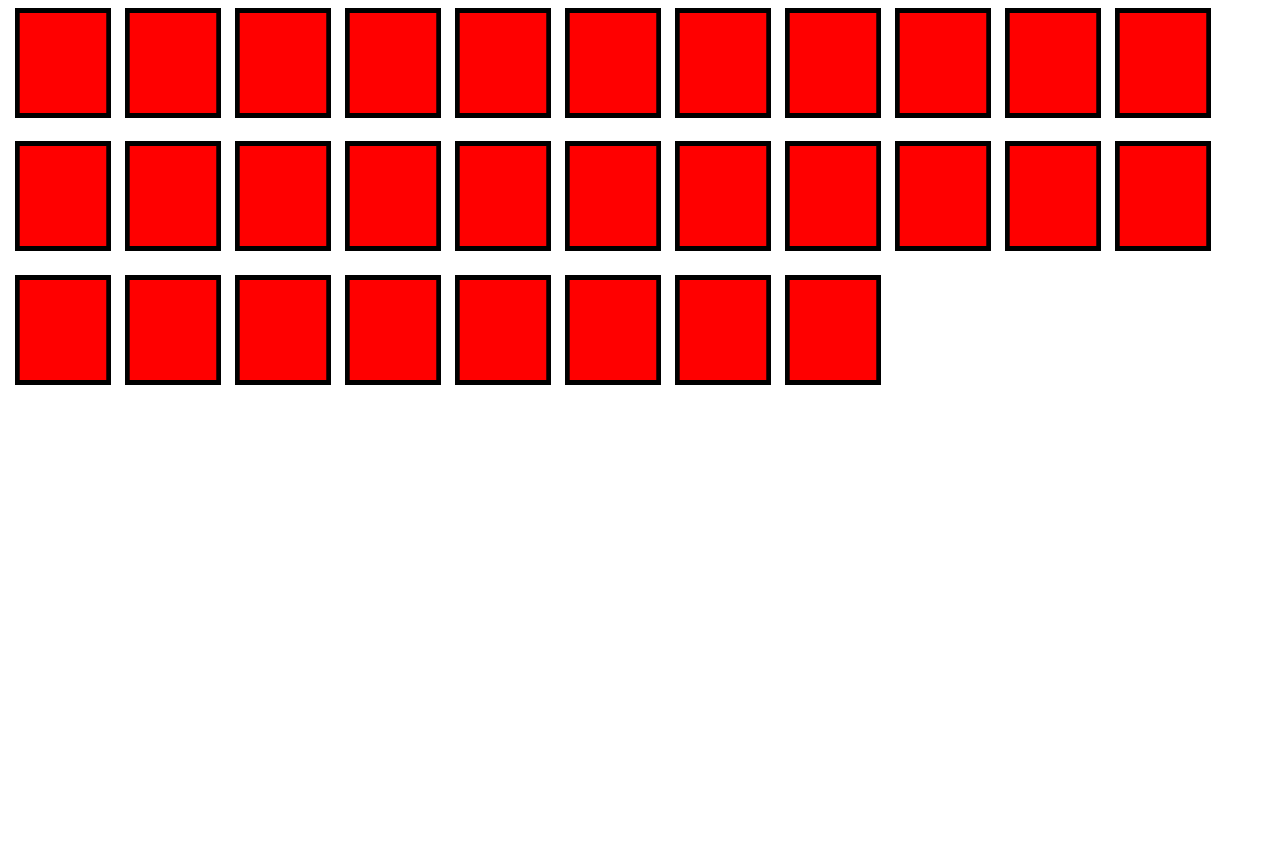
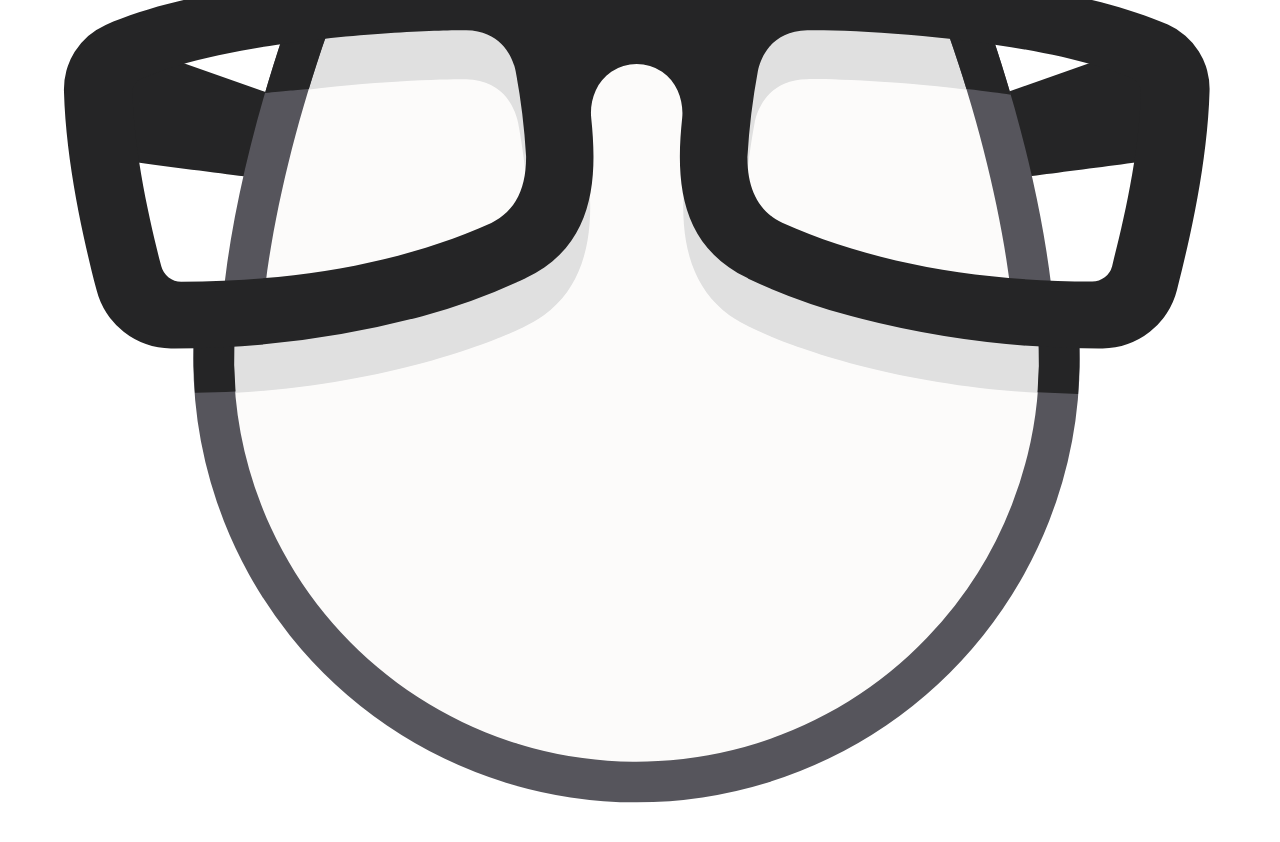
Before and after one commit to JoshHarris85/Greensock-Playground, a website built with Parcel: page index.html in a window 1280 px wide. Before the commit the page ends 800 px from the top, so only its background shows below. Built offline with nearby package versions, Linux system fonts and the light colour scheme.

Commit message:
Lesson 13

```diff
--- a/index.html
+++ b/index.html
@@ -8,6 +8,7 @@
   <link rel="stylesheet" href="./styles.css">
 </head>
 <body>
+  <img src="./eggo.svg" alt="" id="eggo">
   <script src="./index.js"></script>
 </body>
 </html>
--- a/index.js
+++ b/index.js
@@ -1,14 +1,10 @@
-import { TweenMax } from "gsap"
+import { TweenMax, Elastic } from "gsap"
 
-document.addEventListener("mousemove", event => {
-  TweenMax.set(document.body, { perspective: event.x });
-});
+const eggo = document.querySelector("#eggo");
 
-Array.from({ length: 30 })
-  .map(() => document.createElement("div"))
-  .forEach(box => {
-    box.setAttribute("class", "box");
-    document.body.appendChild(box);
-
-    TweenMax.set(box, { rotationY: "30" });
-  })
+TweenMax.to(eggo, 0.75, {
+  scale: 1.25,
+  repeat: -1,
+  yoyo: true,
+  ease: Elastic.easeInOut
+})
--- a/styles.css
+++ b/styles.css
@@ -1,15 +1,14 @@
 body {
   display: flex;
   height: 50vh;
-  flex-wrap: wrap;
-  overflow: hidden;
+  justify-content: center;
+  align-items: center;
 }
 
 .box {
   width: 100px;
   height: 100px;
   background-color: red;
-  border: 5px solid black;
 }
 
 .hover {
```
Also changed, not shown: eggo.svg (added), readme.md (added).
